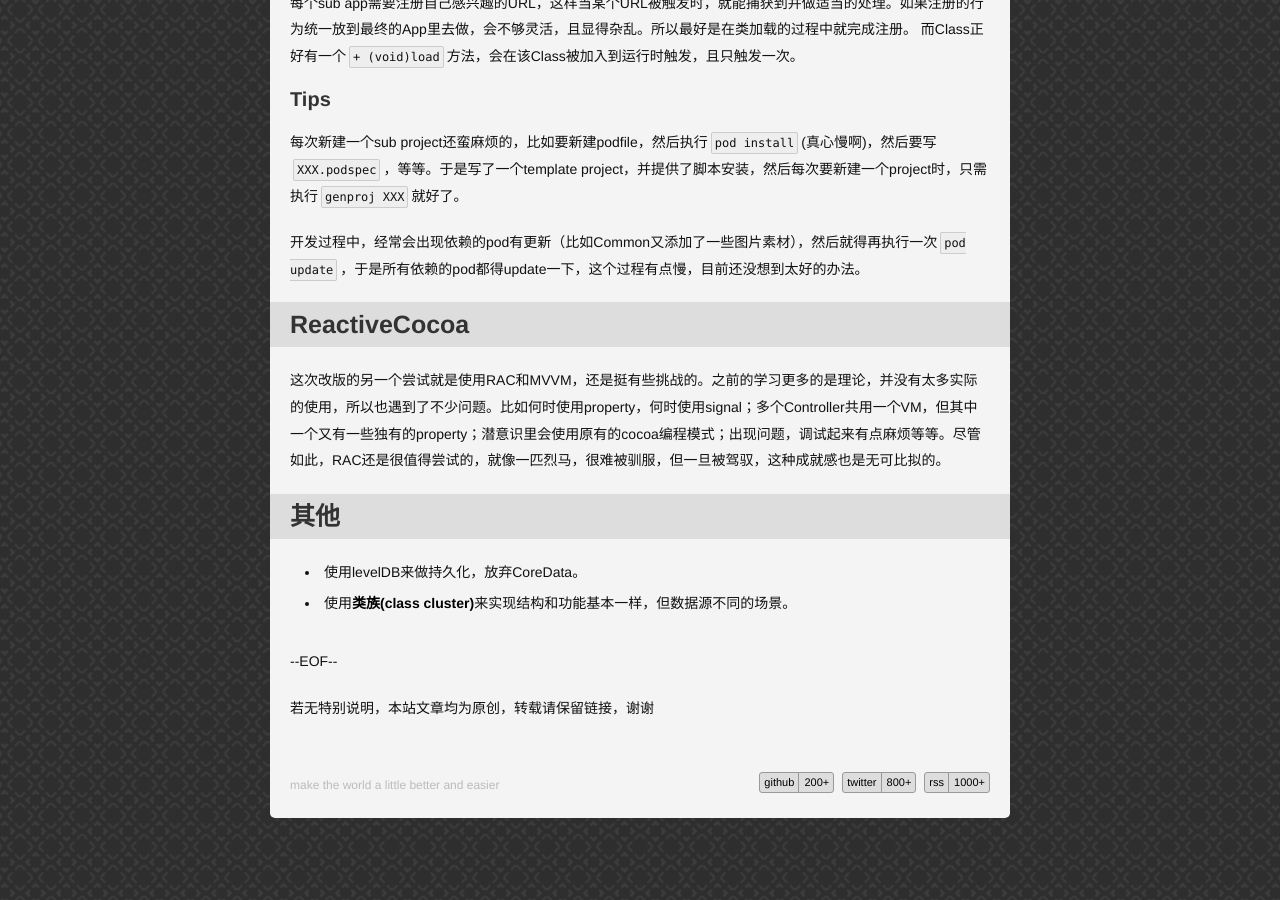
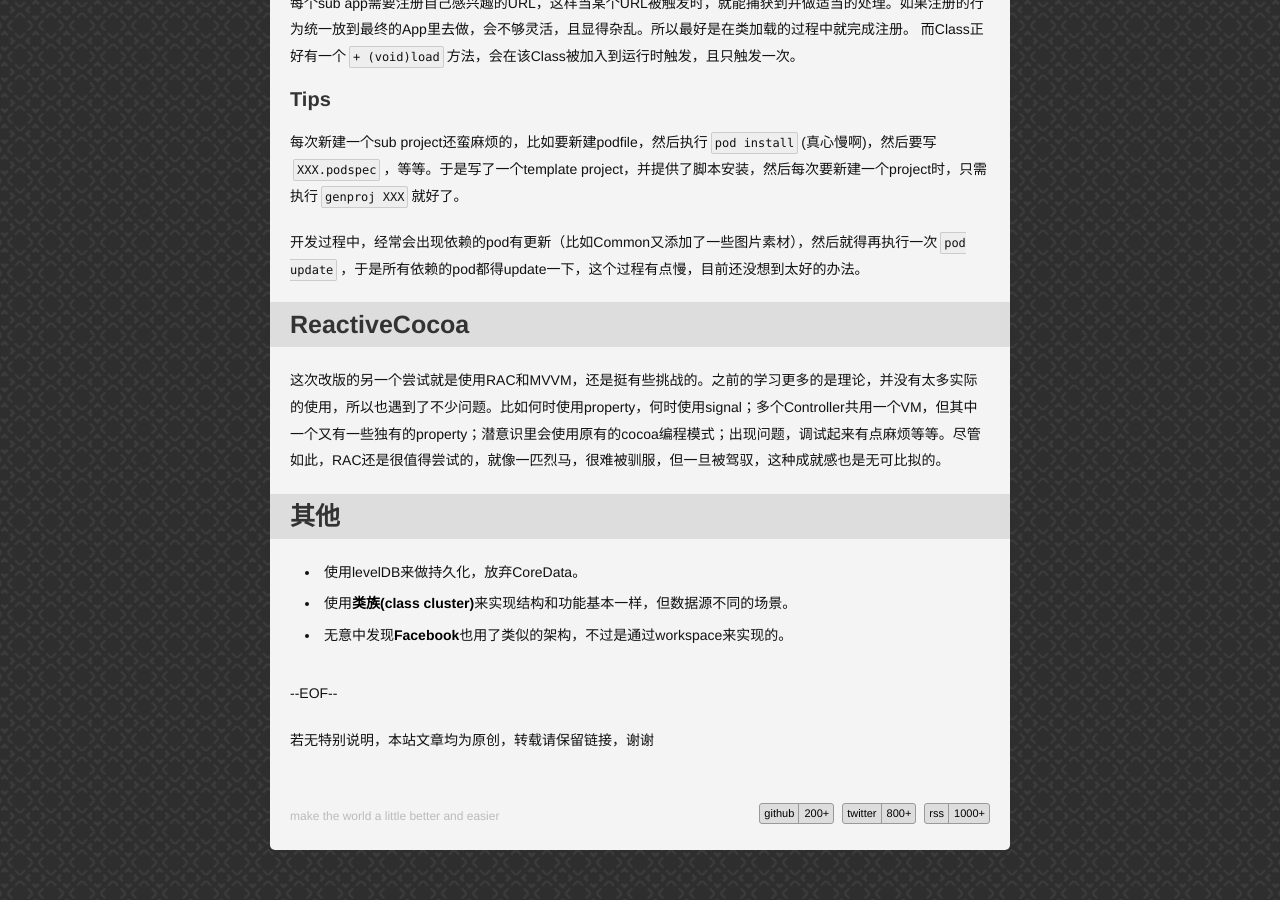
Before and after one commit to limboy/lzyy.github.com, a Jekyll site: the page built from _posts/2014-03-23-huaban-app-redesign.md, in a window 1280 px wide and 900 px high, scrolled down 2709 px. Built offline with Jekyll 4.4.1, drawn with Linux system fonts in a browser that asks for light colours; Markdown is read by kramdown in place of the engine named in the settings; comment, search, counter and statistics services are not loaded.

Commit message:
update post

```diff
--- a/_posts/2014-03-23-huaban-app-redesign.md
+++ b/_posts/2014-03-23-huaban-app-redesign.md
@@ -48,3 +48,4 @@ category: tech
 
 * 使用levelDB来做持久化，放弃CoreData。
 * 使用[类族(class cluster)](http://blog.leezhong.com/ios/2014/01/04/class-cluster.html)来实现结构和功能基本一样，但数据源不同的场景。
+* 无意中发现[Facebook](https://www.youtube.com/watch?v=OJ94KqmsxiI)也用了类似的架构，不过是通过workspace来实现的。
```
